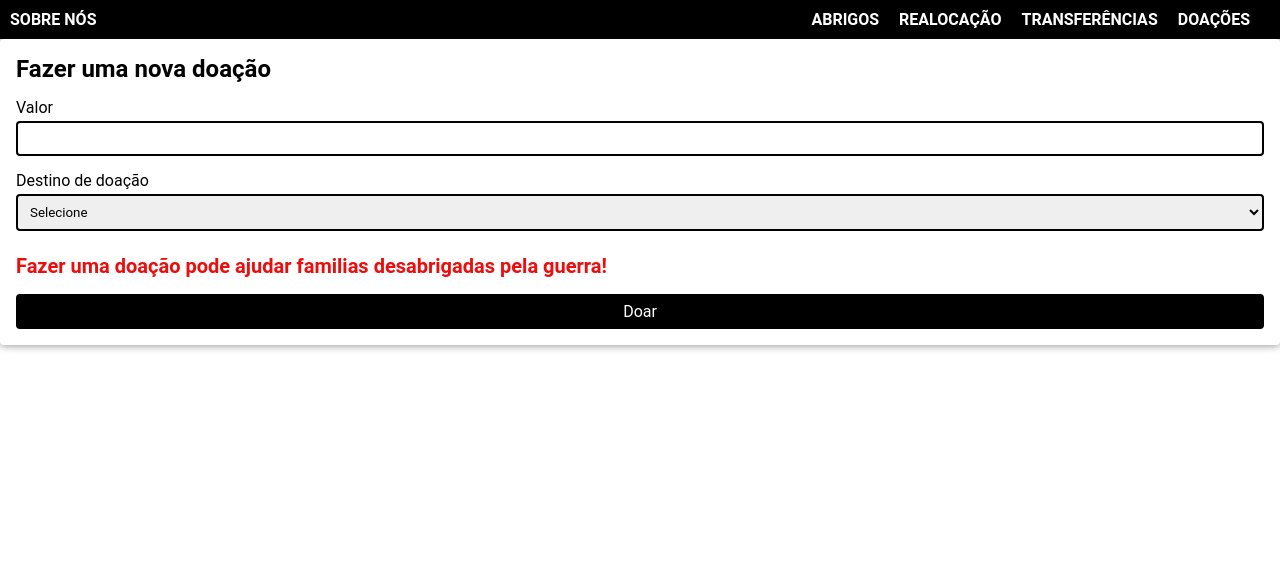
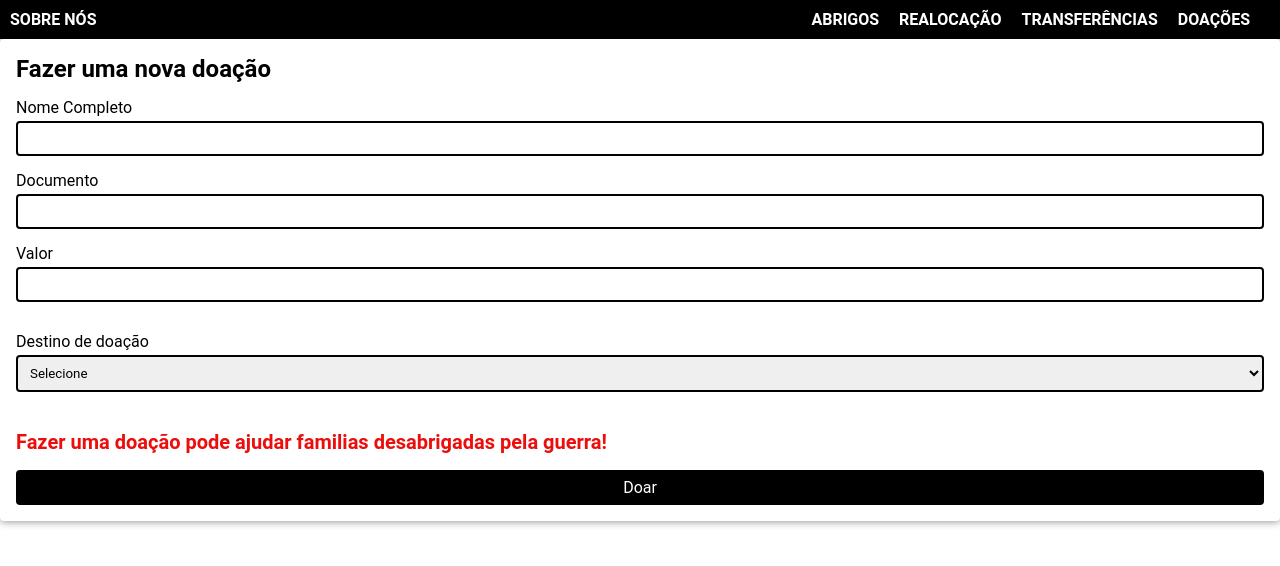
Before and after one commit to Felipe-16/AlocacaoRefugiados, a React (Create React App) app in the folder my-app/: page /transferencia in a window 1280 px wide. Shown: the top 566 px of the page. Built offline with nearby package versions, Linux system fonts and the light colour scheme.

Commit message:
Arrumando page de transferencias

```diff
--- a/my-app/src/pages/Transferencias/Transferencias.jsx
+++ b/my-app/src/pages/Transferencias/Transferencias.jsx
@@ -9,6 +9,12 @@ class Transferencias extends Component {
                 <h2 className="formulario__titulo">Fazer uma nova doação</h2>
 
                 <div className="form-field">
+                    <label className="form-field__label" for="nome">Nome Completo</label>
+                    <input className="form-field__input" id="nome" type="text" name="nome" required />
+
+                    <label className="form-field__label" for="doc">Documento</label>
+                    <input className="form-field__input" id="doc" type="text" name="doc" required />
+
                     <label className="form-field__label" for="valor">Valor</label>
                     <input className="form-field__input" id="valor" type="number" name="valor" required />
                 </div>
@@ -24,7 +30,7 @@ class Transferencias extends Component {
                 </div>
 
                 <div>
-                    <p><strong>Fazer uma doação pode ajudar familias desabrigadas pela guerra!</strong></p>
+                    <p className="frase"><strong>Fazer uma doação pode ajudar familias desabrigadas pela guerra!</strong></p>
                 </div>
 
                 <div className="botao-wrapper">
--- a/my-app/src/pages/Transferencias/transf.css
+++ b/my-app/src/pages/Transferencias/transf.css
@@ -33,6 +33,7 @@
     color: inherit;
     border: 2px solid;
     outline: none;
+    margin-bottom: 15px;
 }
 
 
@@ -41,7 +42,7 @@
     font-size: var(--texto);
 }
 
-p {
+.frase {
     padding-top: 8px;
     padding-bottom: 16px;
     font-size: var(--subtitulo);
```
